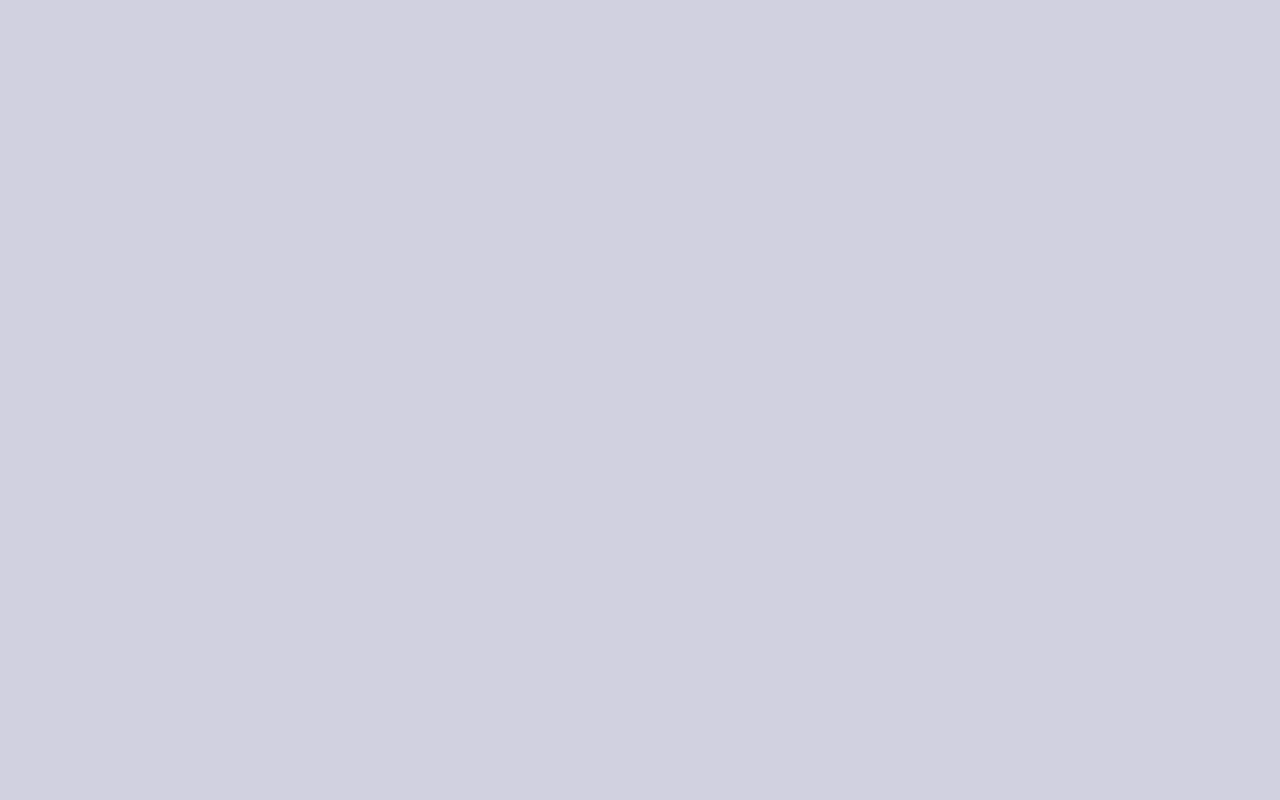
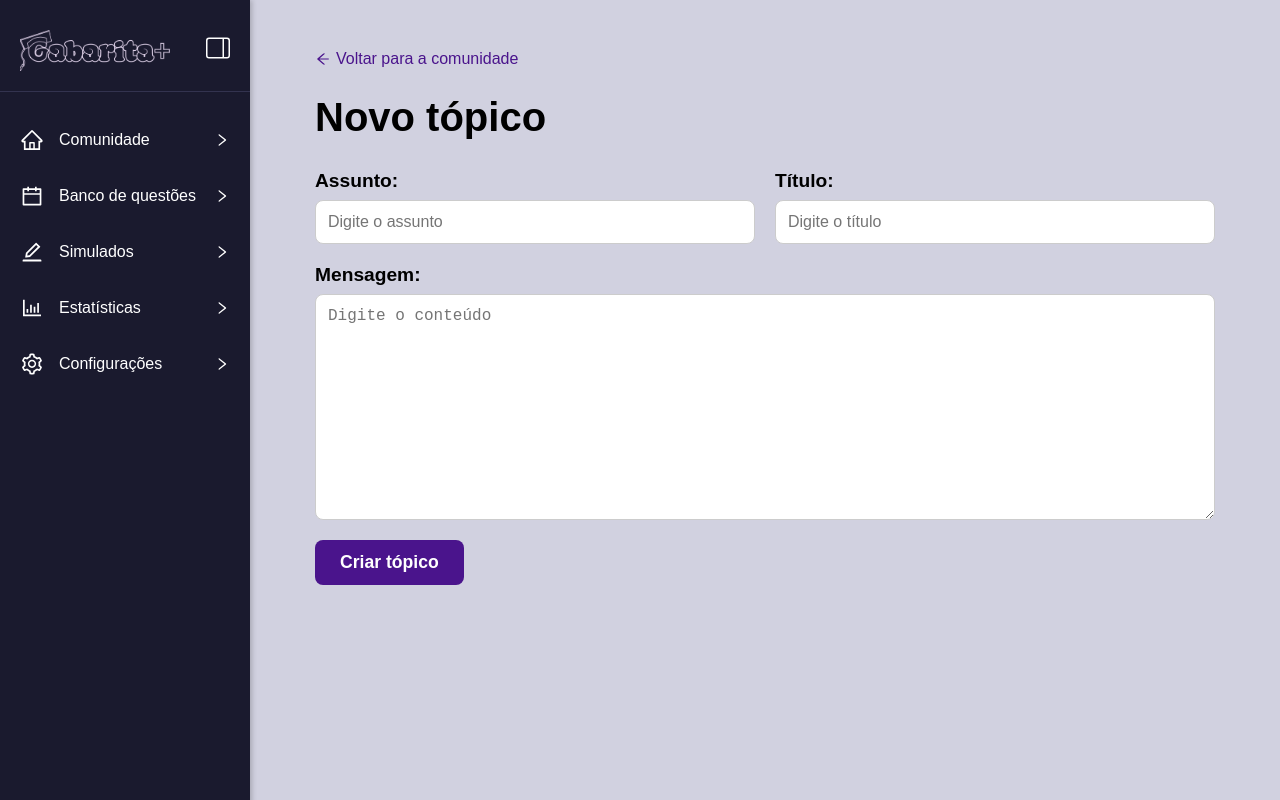
Before and after one commit to GabaritaGH/Gabarita-Project, a React (Vite) app in the folder Gabarita/client/: page /new-post in a window 1280 px wide. Before the commit this address had no page. Built offline with nearby package versions, Linux system fonts and the light colour scheme; sample sign-in values are in the browser's storage.

Commit message:
added new topic function

```diff
--- a/Gabarita/client/src/App.jsx
+++ b/Gabarita/client/src/App.jsx
@@ -4,6 +4,7 @@ import Layout from "./components/layout/layout.jsx";
 import Login from "./pages/auth/login/login.jsx";
 import Register from "./pages/auth/register/register.jsx";
 import Home from "./pages/home/home.jsx";
+import NewPost from "./pages/newPost/newPost.jsx";
 
 // Componente de proteção de rota
 const ProtectedRoute = ({ element }) => {
@@ -19,6 +20,7 @@ const App = () => {
         <Route path="/" element={<Login />} />
         <Route path="/register" element={<Register />} />
         {/* ✅ Rota Home agora usa o Layout */}
+        <Route path="/new-post" element={<ProtectedRoute element={<Layout><NewPost /></Layout>} />} />
         <Route path="/home" element={<ProtectedRoute element={<Layout><Home /></Layout>} />} />
       </Routes>
     </div>
--- a/Gabarita/client/src/components/TopicCard/TopicCard.jsx
+++ b/Gabarita/client/src/components/TopicCard/TopicCard.jsx
@@ -2,13 +2,18 @@ import React from 'react';
 // O estilo será aplicado via home.css para simplificar a gestão de arquivos
 
 const TopicCard = ({ topic }) => {
+  // O objeto 'topic' agora é um objeto 'post' do backend
+  const authorName = topic.author?.name || 'Autor Desconhecido';
+  // Avatar mockado baseado no ID do autor (para simular a imagem)
+  const avatarUrl = `https://i.pravatar.cc/150?img=${topic.authorId % 20}`;
+
   return (
     <div className="topic-card">
       <div className="topic-card-header">{topic.title}</div>
       <div className="topic-card-footer">
-        {/* Placeholder para o Avatar */}
-        <div className="topic-card-avatar" style={{ backgroundImage: `url(${topic.avatarUrl})` }}></div>
-        <div className="topic-card-author">{topic.author}</div>
+        {/* Avatar mockado baseado no ID do autor */}
+        <div className="topic-card-avatar" style={{ backgroundImage: `url(${avatarUrl} )` }}></div>
+        <div className="topic-card-author">{authorName}</div>
       </div>
     </div>
   );
--- a/Gabarita/client/src/pages/home/home.css
+++ b/Gabarita/client/src/pages/home/home.css
@@ -62,6 +62,8 @@
 }
 
 .new-topic-button {
+    text-decoration: none; /* Remove sublinhado do Link */
+    display: inline-block;
     background-color: var(--secondary-dark); /* Roxo do Figma */
     color: var(--text-light);
     border: none;
--- a/Gabarita/client/src/pages/home/home.jsx
+++ b/Gabarita/client/src/pages/home/home.jsx
@@ -1,19 +1,55 @@
 // Gabarita/client/src/pages/home/home.jsx
 
-import React from "react";
+import React, { useState, useEffect } from "react"; // <-- ADICIONADO useState e useEffect
+import { Link } from "react-router-dom";
 import "./home.css";
 import { AiOutlineSearch } from 'react-icons/ai'; // Ícone de pesquisa
 import TopicCard from "../../components/TopicCard/TopicCard.jsx"; // Importa o novo componente
 
-// Dados mockados baseados na sua print
-const mockTopics = [
-  { id: 1, title: 'Competência 1', author: 'Clara', avatarUrl: 'https://i.pravatar.cc/150?img=1' },
-  { id: 2, title: 'Geo Analítica', author: 'Thiago', avatarUrl: 'https://i.pravatar.cc/150?img=2' },
-  { id: 3, title: 'Ecologia', author: 'Miguel', avatarUrl: 'https://i.pravatar.cc/150?img=3' },
-  { id: 4, title: 'Bionômio de Newton', author: 'Clara', avatarUrl: 'https://i.pravatar.cc/150?img=1' },
-];
+const Home = ( ) => {
+  const [posts, setPosts] = useState([]);
+  const [loading, setLoading] = useState(true);
+  const [error, setError] = useState(null);
 
-const Home = ( ) => {
+  useEffect(() => {
+    const fetchPosts = async () => {
+      try {
+        const response = await fetch('http://localhost:5000/api/posts' );
+        if (!response.ok) {
+          throw new Error('Falha ao buscar posts.');
+        }
+        const data = await response.json();
+        setPosts(data);
+      } catch (err) {
+        setError(err.message);
+      } finally {
+        setLoading(false);
+      }
+    };
+
+    fetchPosts();
+  }, []);
+
+  if (loading) {
+    return (
+      <div className="community-container">
+        <div className="community-card">
+          <p>Carregando tópicos...</p>
+        </div>
+      </div>
+    );
+  }
+
+  if (error) {
+    return (
+      <div className="community-container">
+        <div className="community-card">
+          <p className="error-message">Erro ao carregar: {error}</p>
+        </div>
+      </div>
+    );
+  }
+
   return (
     <div className="community-container">
       <div className="community-card">
@@ -30,14 +66,20 @@ const Home = ( ) => {
 
         {/* Botão Novo Tópico */}
         <div className="new-topic-section">
-        <button className="new-topic-button">Novo tópico</button>
+          <Link to="/new-post" className="new-topic-button">
+            Novo tópico
+          </Link>
         </div>
 
         {/* Seção de Tópicos */}
         <section className="topic-list">
-        {mockTopics.map(topic => (
-          <TopicCard key={topic.id} topic={topic} />
-        ))}
+          {posts.length === 0 ? (
+            <p>Nenhum tópico encontrado. Crie o primeiro!</p>
+          ) : (
+            posts.map(post => (
+              <TopicCard key={post.id} topic={post} />
+            ))
+          )}
         </section>
       </div>
     </div>
--- /dev/null
+++ b/Gabarita/client/src/pages/newPost/newPost.css
@@ -0,0 +1,116 @@
+/* Gabarita/client/src/pages/newPost/NewPost.css */
+
+/* Variáveis de cor para consistência */
+:root {
+    --primary-dark: #1a1a2e;
+    --secondary-dark: #4a148c;
+    --text-light: #ffffff;
+    --text-dark: #000000;
+    --input-bg: #ffffff;
+    --border-color: #ccc;
+    --background-light: #f4f4f4;
+}
+
+.new-topic-container {
+    padding: 30px;
+    max-width: 900px;
+    margin: 0 auto;
+}
+
+.back-link {
+    display: flex;
+    align-items: center;
+    gap: 5px;
+    color: var(--secondary-dark);
+    text-decoration: none;
+    font-weight: 500;
+    margin-bottom: 20px;
+    transition: color 0.2s;
+}
+
+.back-link:hover {
+    color: var(--primary-dark);
+}
+
+.new-topic-title {
+    font-size: 2.5rem;
+    font-weight: bold;
+    color: var(--text-dark);
+    margin-bottom: 30px;
+}
+
+.new-topic-form {
+    display: flex;
+    flex-direction: column;
+    gap: 20px;
+}
+
+.form-row {
+    display: flex;
+    gap: 20px;
+}
+
+.form-group {
+    display: flex;
+    flex-direction: column;
+    flex: 1;
+}
+
+.form-group.full-width {
+    flex: none;
+}
+
+.form-group label {
+    font-size: 1.2rem;
+    font-weight: bold;
+    color: var(--text-dark);
+    margin-bottom: 8px;
+}
+
+.form-group input,
+.form-group textarea {
+    padding: 12px;
+    border: 1px solid var(--border-color);
+    border-radius: 8px;
+    font-size: 1rem;
+    background-color: var(--input-bg);
+    transition: border-color 0.2s;
+}
+
+.form-group input:focus,
+.form-group textarea:focus {
+    border-color: var(--secondary-dark);
+    outline: none;
+}
+
+.form-group textarea {
+    resize: vertical;
+    min-height: 200px;
+}
+
+.submit-button {
+    background-color: var(--secondary-dark); /* Roxo do Figma */
+    color: var(--text-light);
+    border: none;
+    padding: 12px 25px;
+    border-radius: 8px;
+    font-size: 1.1rem;
+    font-weight: 600;
+    cursor: pointer;
+    transition: background-color 0.2s;
+    align-self: flex-start; /* Alinha o botão à esquerda */
+}
+
+.submit-button:hover {
+    background-color: #5c1aae;
+}
+
+.submit-button:disabled {
+    background-color: #ccc;
+    cursor: not-allowed;
+}
+
+.error-message {
+    color: red;
+    font-weight: 500;
+}
--- /dev/null
+++ b/Gabarita/client/src/pages/newPost/newPost.jsx
@@ -0,0 +1,117 @@
+// Gabarita/client/src/pages/newPost/NewPost.jsx
+
+import React, { useState } from 'react';
+import { Link, useNavigate } from 'react-router-dom';
+import { AiOutlineArrowLeft } from 'react-icons/ai';
+import './NewPost.css';
+
+const NewPost = () => {
+  const [formData, setFormData] = useState({
+    title: '',   // Título (Post.title)
+    content: '', // Mensagem (Post.content)
+  });
+  const [loading, setLoading] = useState(false);
+  const [error, setError] = useState(null);
+  const navigate = useNavigate();
+
+  const handleChange = (e) => {
+    setFormData({ ...formData, [e.target.name]: e.target.value });
+  };
+
+  const handleSubmit = async (e) => {
+    e.preventDefault();
+    setLoading(true);
+    setError(null);
+
+    try {
+      const token = localStorage.getItem('authToken');
+      if (!token) {
+        setError('Você precisa estar logado para criar um tópico.');
+        return;
+      }
+
+      const response = await fetch('http://localhost:5000/api/posts', {
+        method: 'POST',
+        headers: {
+          'Content-Type': 'application/json',
+          'Authorization': `Bearer ${token}`, // Envia o token JWT
+        },
+        body: JSON.stringify({
+          title: formData.title,
+          content: formData.content,
+        } ),
+      });
+
+      if (!response.ok) {
+        const errorData = await response.json();
+        throw new Error(errorData.error || 'Falha ao criar o tópico.');
+      }
+
+      // Se for bem-sucedido, redireciona para a comunidade
+      navigate('/home');
+    } catch (err) {
+      setError(err.message || 'Erro ao criar o tópico. Tente novamente.');
+    } finally {
+      setLoading(false);
+    }
+  };
+
+  return (
+    <div className="new-topic-container">
+      <Link to="/home" className="back-link">
+        <AiOutlineArrowLeft size={16} /> Voltar para a comunidade
+      </Link>
+
+      <h1 className="new-topic-title">Novo tópico</h1>
+
+      <form onSubmit={handleSubmit} className="new-topic-form">
+        <div className="form-row">
+          <div className="form-group">
+            <label htmlFor="subject">Assunto:</label>
+            <input
+              type="text"
+              id="subject"
+              name="subject"
+              placeholder="Digite o assunto"
+              value={formData.subject}
+              onChange={handleChange}
+              required
+            />
+          </div>
+          <div className="form-group">
+            <label htmlFor="title">Título:</label>
+            <input
+              type="text"
+              id="title"
+              name="title"
+              placeholder="Digite o título"
+              value={formData.title}
+              onChange={handleChange}
+              required
+            />
+          </div>
+        </div>
+
+        <div className="form-group full-width">
+          <label htmlFor="content">Mensagem:</label>
+          <textarea
+            id="content"
+            name="content"
+            placeholder="Digite o conteúdo"
+            value={formData.content}
+            onChange={handleChange}
+            required
+          ></textarea>
+        </div>
+
+        {error && <p className="error-message">{error}</p>}
+
+        <button type="submit" className="submit-button" disabled={loading}>
+          {loading ? 'Criando...' : 'Criar tópico'}
+        </button>
+      </form>
+    </div>
+  );
+};
+
+export default NewPost;
```
Also changed, not shown: 2 other files (tests, documents, lock files or other folders). Lines whose indentation alone changed are shown as unchanged.
